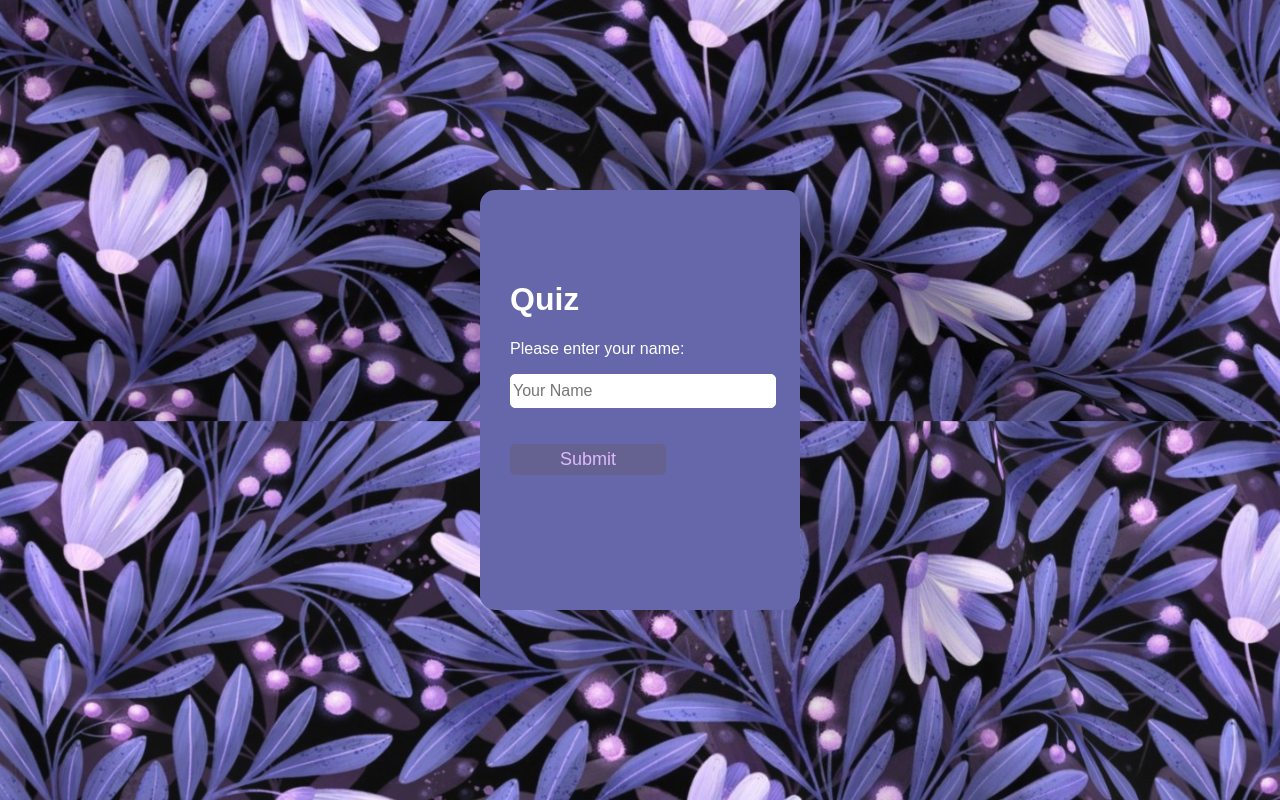
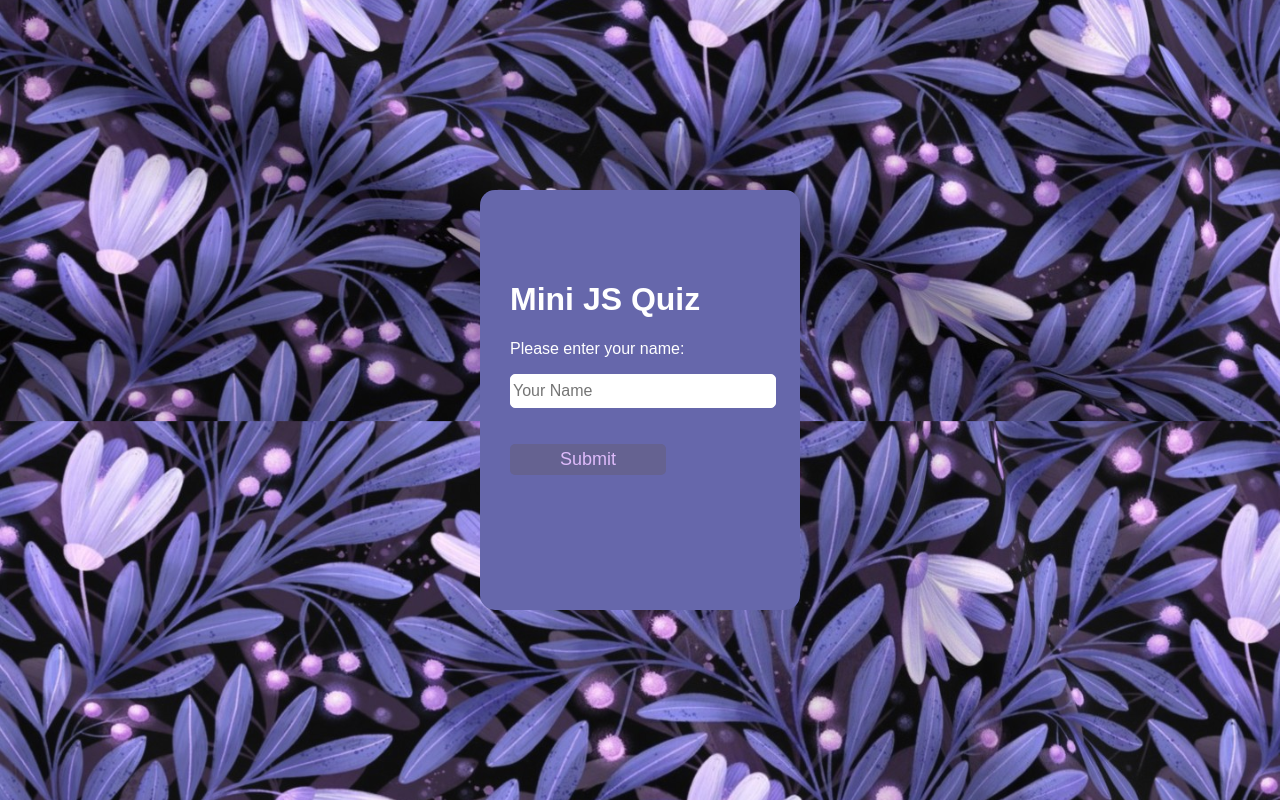
Before and after one commit to ty96meh/minigame, a plain HTML site: page index.html in a window 1280 px wide. Drawn offline with Linux system fonts and the light colour scheme.

Commit message:
Update index.html

```diff
--- a/index.html
+++ b/index.html
@@ -9,7 +9,7 @@
 
     <body>
         <div class="home-page">
-            <h1>Quiz</h1>
+            <h1>Mini JS Quiz</h1>
             <div class="username">
                     <label for="Username"><p>Please enter your name:</p></label>
                     <input type="text" id="Username" name="Username" placeholder="Your Name">
```
